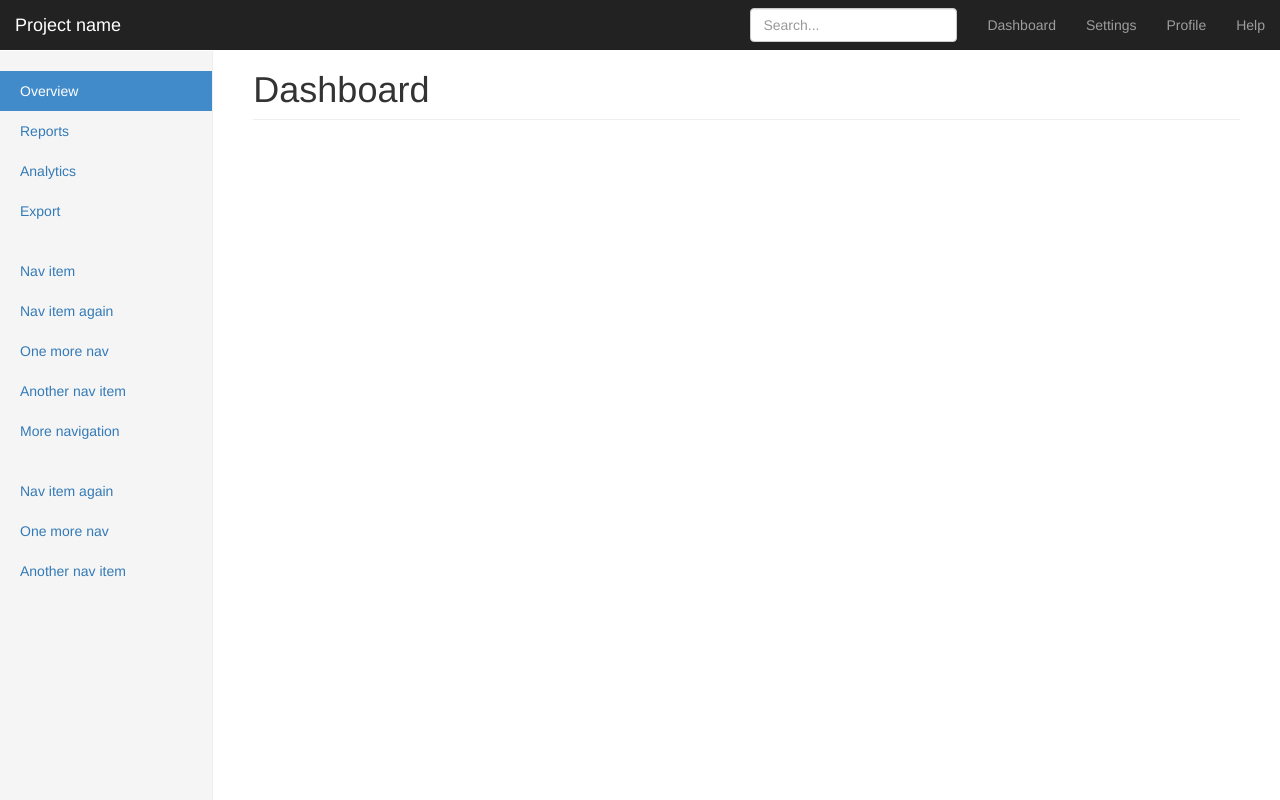
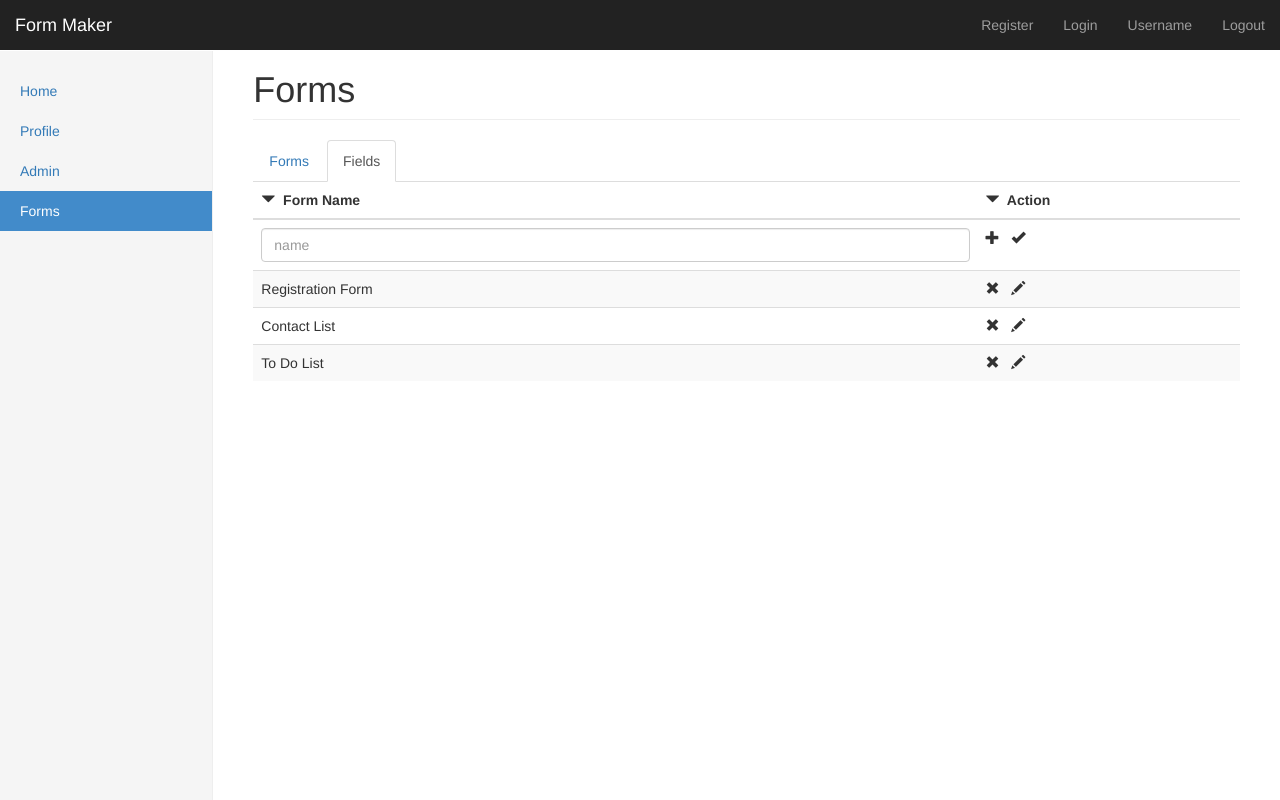
Before and after one commit to mtpeoples/WebDevSpring2016, a website: page public/assignment/forms.html in a window 1280 px wide. Drawn offline with nearby package versions, Linux system fonts and the light colour scheme.

Commit message:
Form and form-fields.html

```diff
--- a/public/assignment/forms.html
+++ b/public/assignment/forms.html
@@ -4,12 +4,6 @@
   <meta charset="utf-8">
   <meta http-equiv="X-UA-Compatible" content="IE=edge">
   <meta name="viewport" content="width=device-width, initial-scale=1">
-  <!-- The above 3 meta tags *must* come first in the head; any other head content must come *after* these tags -->
-  <meta name="description" content="">
-  <meta name="author" content="">
-  <!--<link rel="icon" href="../../favicon.ico">-->
-
-  <!--<title>Dashboard Template for Bootstrap</title>-->
 
   <!-- Latest compiled and minified CSS -->
   <link rel="stylesheet" href="https://maxcdn.bootstrapcdn.com/bootstrap/3.3.6/css/bootstrap.min.css"
@@ -33,18 +27,15 @@
         <span class="icon-bar"></span>
         <span class="icon-bar"></span>
       </button>
-      <a class="navbar-brand" href="#">Project name</a>
+      <a class="navbar-brand" href="#">Form Maker</a>
     </div>
     <div id="navbar" class="navbar-collapse collapse">
       <ul class="nav navbar-nav navbar-right">
-        <li><a href="#">Dashboard</a></li>
-        <li><a href="#">Settings</a></li>
-        <li><a href="#">Profile</a></li>
-        <li><a href="#">Help</a></li>
+        <li><a href="./register.html">Register</a></li>
+        <li><a href="./login.html">Login</a></li>
+        <li><a href="#">Username</a></li>
+        <li><a href="#">Logout</a></li>
       </ul>
-      <form class="navbar-form navbar-right">
-        <input type="text" class="form-control" placeholder="Search...">
-      </form>
     </div>
   </div>
 </nav>
@@ -53,26 +44,66 @@
   <div class="row">
     <div class="col-sm-3 col-md-2 sidebar">
       <ul class="nav nav-sidebar">
-        <li class="active"><a href="#">Overview <span class="sr-only">(current)</span></a></li>
-        <li><a href="#">Reports</a></li>
-        <li><a href="#">Analytics</a></li>
-        <li><a href="#">Export</a></li>
-      </ul>
-      <ul class="nav nav-sidebar">
-        <li><a href="">Nav item</a></li>
-        <li><a href="">Nav item again</a></li>
-        <li><a href="">One more nav</a></li>
-        <li><a href="">Another nav item</a></li>
-        <li><a href="">More navigation</a></li>
-      </ul>
-      <ul class="nav nav-sidebar">
-        <li><a href="">Nav item again</a></li>
-        <li><a href="">One more nav</a></li>
-        <li><a href="">Another nav item</a></li>
+        <li><a href="./home.html">Home</a></li>
+        <li><a href="./profile.html">Profile</a></li>
+        <li><a href="./admin.html">Admin</a></li>
+        <li class="active"><a href="#">Forms</a></li>
       </ul>
     </div>
     <div class="col-sm-9 col-sm-offset-3 col-md-10 col-md-offset-2 main">
-      <h1 class="page-header">Dashboard</h1>
+      <h1 class="page-header">Forms</h1>
+      <ul class="nav nav-tabs">
+        <li class="" role="presentation">
+          <a href="#">Forms</a>
+        </li>
+        <li class="active" role="presentation">
+          <a href="./form-fields.html">Fields</a>
+        </li>
+      </ul>
+      <table class="table table-striped">
+        <thead>
+        <tr>
+          <th>
+            <i class="glyphicon glyphicon-triangle-bottom"></i>&nbsp;
+            Form Name
+          </th>
+          <th>
+            <i class="glyphicon glyphicon-triangle-bottom"></i>&nbsp;
+            Action
+          </th>
+        </tr>
+        <tr>
+          <td><input type="text" class="form-control" placeholder="name"></td>
+          <td>
+            <i class="glyphicon glyphicon-plus"></i>&nbsp;&nbsp;
+            <i class="glyphicon glyphicon-ok"></i>
+          </td>
+        </tr>
+        </thead>
+        <tbody>
+        <tr>
+          <td>Registration Form</td>
+          <td>
+            <i class="glyphicon glyphicon-remove"></i>&nbsp;&nbsp;
+            <i class="glyphicon glyphicon-pencil"></i>
+          </td>
+        </tr>
+        <tr>
+          <td>Contact List</td>
+          <td>
+            <i class="glyphicon glyphicon-remove"></i>&nbsp;&nbsp;
+            <i class="glyphicon glyphicon-pencil"></i>
+          </td>
+        </tr>
+        <tr>
+          <td>To Do List</td>
+          <td>
+            <i class="glyphicon glyphicon-remove"></i>&nbsp;&nbsp;
+            <i class="glyphicon glyphicon-pencil"></i>
+          </td>
+        </tr>
+        </tbody>
+      </table>
     </div>
   </div>
 </div>
@@ -87,4 +118,4 @@
         integrity="sha384-0mSbJDEHialfmuBBQP6A4Qrprq5OVfW37PRR3j5ELqxss1yVqOtnepnHVP9aJ7xS"
         crossorigin="anonymous"></script>
 </body>
-</html>l>
+</html>
--- /dev/null
+++ b/public/assignment/styles/form-fields.css
@@ -0,0 +1,13 @@
+form {
+    padding: 10px;
+    margin-bottom: 10px;
+    border-bottom: 1px solid black;
+}
+
+.icons {
+    margin-top: 25px;
+}
+
+.icons, i {
+    font-size: 30px;
+}
```
Also changed, not shown: public/assignment/admin.html (+0 -6 lines), public/assignment/form-fields.html (+143 -31 lines), public/assignment/home.html (+0 -6 lines), public/assignment/profile.html (+0 -6 lines).
